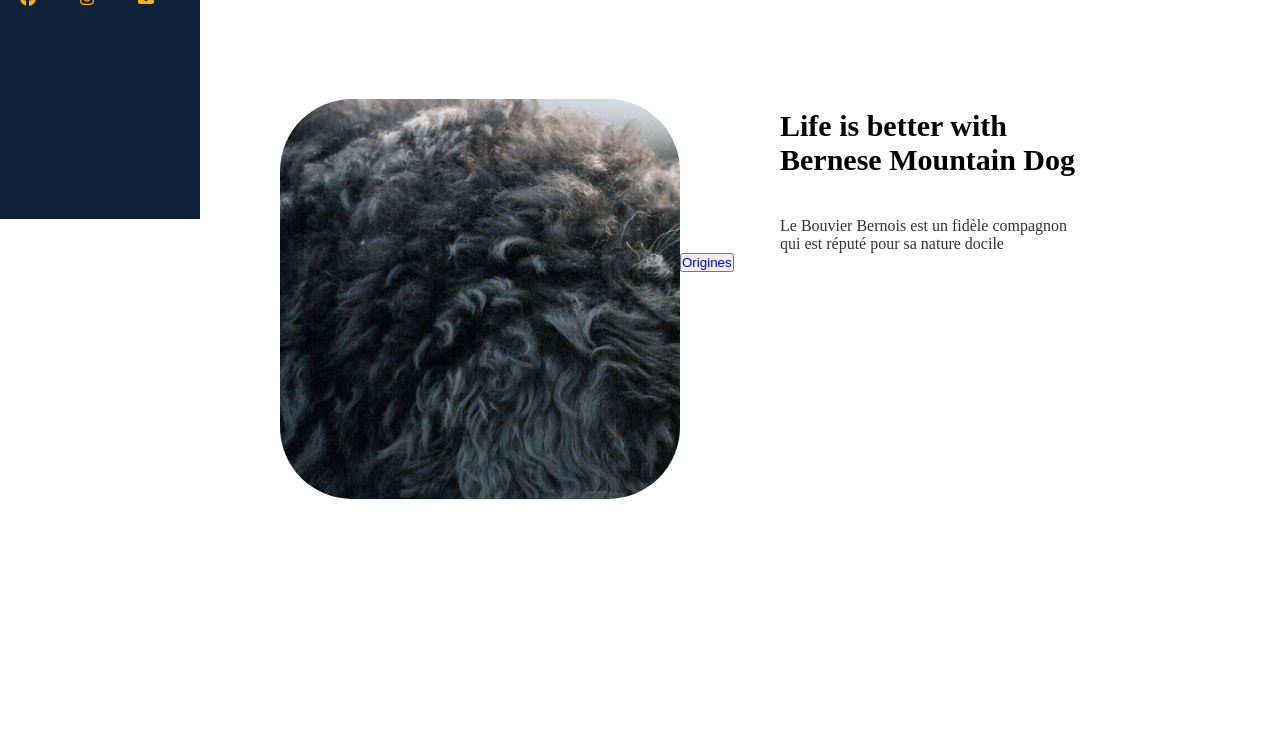
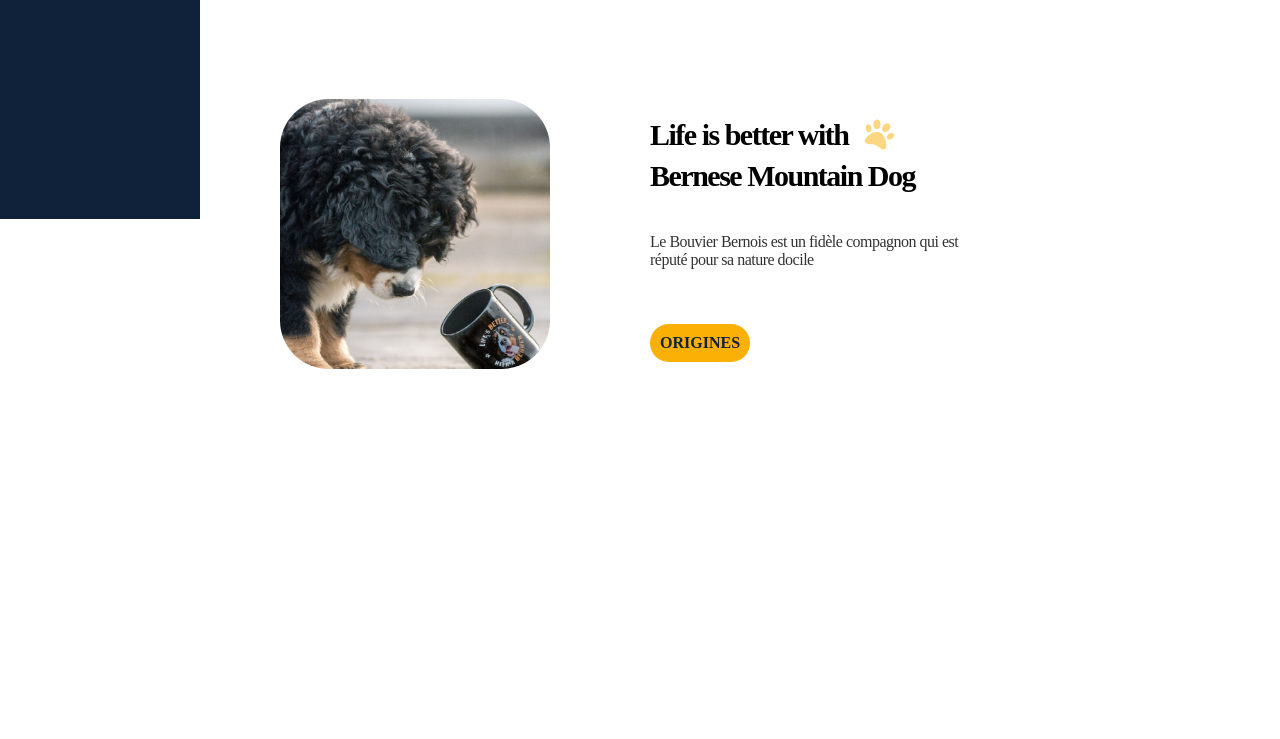
Before and after one commit to Geoffreyabr/Geoffreyabr, a PHP site: page /accueil1.html in a window 1280 px wide. Shown: the part 581-1320 px from the top of the page. Run offline with PHP 8.4, Linux system fonts and the light colour scheme; some libraries are stand-ins or nearby versions; some web fonts are replaced.

Commit message:
continuing html and css

```diff
--- a/accueil1.html
+++ b/accueil1.html
@@ -80,7 +80,7 @@
 
             <aside>
                 <h4>
-                    Life is better with Bernese Mountain Dog
+                    Life is better with <i class="fa-solid fa-paw"></i>Bernese Mountain Dog
                 </h4>
                 <p>
                 Le Bouvier Bernois est un fidèle compagnon qui est réputé pour sa nature docile
--- a/style.css
+++ b/style.css
@@ -56,7 +56,7 @@
 
 .sidebar ul li{
     margin: 20px 0;
-    line-height: 18px;
+    line-height: 16px;
     padding-top: 20px;
     font-family: 'abeezee';
     text-transform: uppercase;
@@ -146,7 +146,7 @@
     background-size: cover;
    }
 
-   .mainpageaccueil button {
+ button {
 	background-color:#fab005;
 	border-radius:30px;
 	color:#10223a;
@@ -154,26 +154,25 @@
     text-transform: uppercase;
 	font-size:16px;
 	font-weight:bold;
-	padding:9px;
+	padding:10px;
 	text-decoration:none;
-	text-shadow:0px 1px 13px #10223a;
     margin-left: 450px;
     margin-right: 450px;
     border:none;
 
 }
-.mainpageaccueil button:hover {
+button:hover {
 	background-color:#10223A;
     color: #10223A;
     transition: 0.4s;
     box-shadow: -2px 0px 20px rgb(255 255 255 / 80%)!important;
 }
 
-.mainpageaccueil button a{
+button a{
     color: #10223A;
 }
 
-.mainpageaccueil button a:hover{
+button a:hover{
     color: #FFFFFF;
     transition: 0.4s;}
 
@@ -187,12 +186,15 @@
 
 section .photopage2{
     background-image: url('Images p1/bouvierpage 2.jpg');
-   height: 400px;
-   width: 400px;
+   height: 270px;
+   width: 270px;
    margin-top: 100px;
    margin-left: 280px;
-   object-fit:cover;
    border-radius: 18%;
+   background-size: contain;
+   background-size: cover;
+
+
 
 }
 
@@ -202,6 +204,7 @@
     font-size: 30px;
     font-family: 'abeezee';
     max-width: 50%;
+    letter-spacing: -1.5px;
 
 }
 
@@ -211,5 +214,19 @@
     margin-left: 100px;
     margin-top: 40px;
     opacity: 0.8;
+    letter-spacing: -0.5px;
 
 }
+
+section .page2 aside button{
+    margin-top: 55px;
+margin-left: 100px;
+padding:10px
+
+ }
+ section aside i{
+    color: #FAB005;
+    opacity: 0.5;
+    rotate: 20deg;
+    padding:10px
+ }
```
